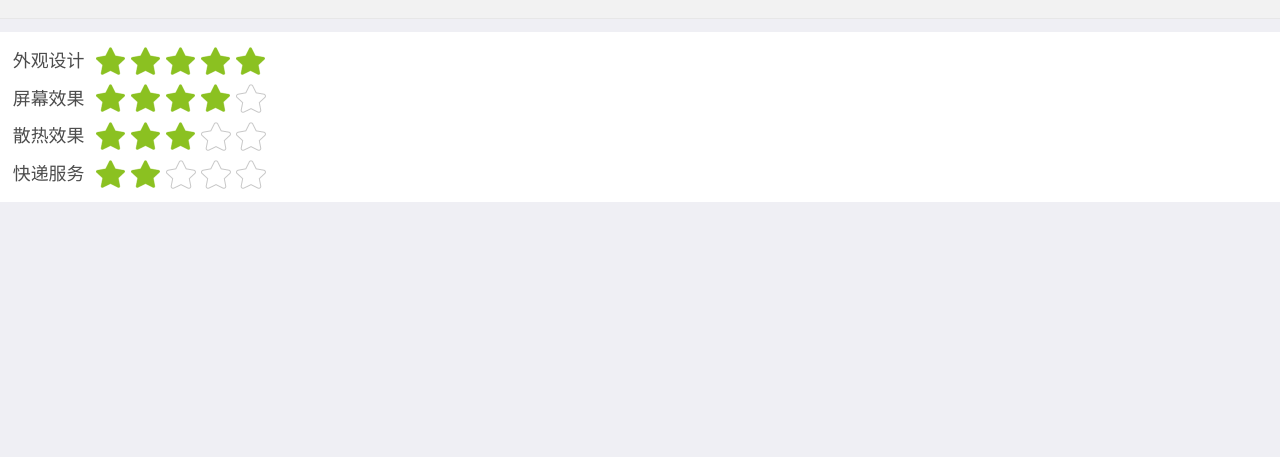
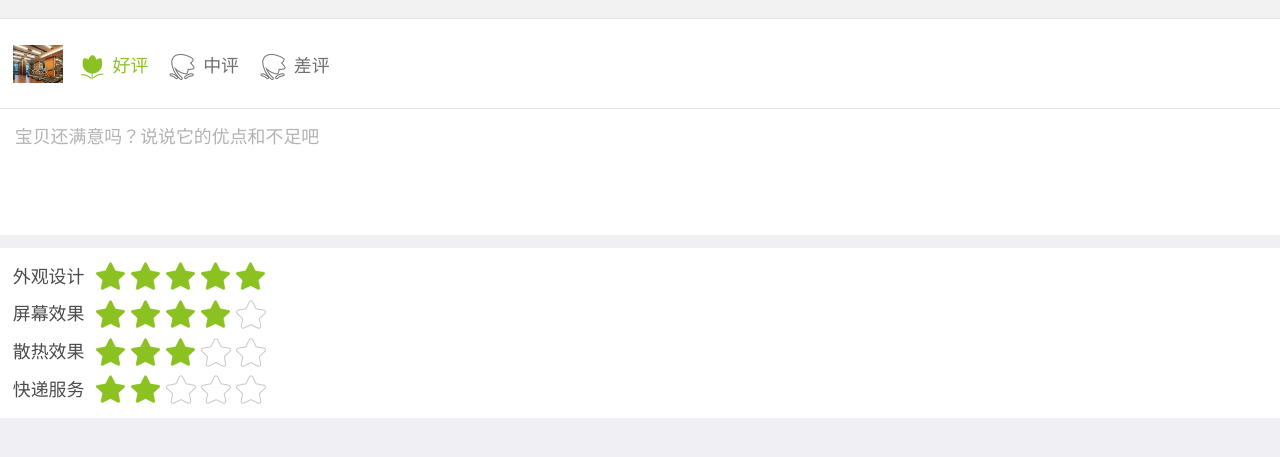
Before and after one commit to sheightshi/shuhua, a plain HTML site: page view/evaluate.html in a window 1280 px wide. Shown: the part 37-494 px from the top of the page. Drawn offline with Linux system fonts and the light colour scheme.

Commit message:
评论页面修改提交

```diff
--- a/static/css/global.css
+++ b/static/css/global.css
@@ -1239,16 +1239,16 @@ h1,h2,h3,h4,h5,h6,p { margin: 0; padding: 0; }
 .evaluate-level .img{ float: left; width: 50px; height: 50px; overflow: hidden;}
 .evaluate-level .img img{ width: 100%;}
 .evaluate-level-items{ float: left;}
-.evaluate-level-items .level-items{ display: inline-block;}
-.evaluate-level-items .level-items .icons{}
-.evaluate-level-items .level-items .icons-best{}
-.evaluate-level-items .level-items .icons-middle{}
-.evaluate-level-items .level-items .icons-bad{}
+.evaluate-level-items .level-items{ display: inline-block;margin-left: .5rem; margin-top: .25rem;}
+.evaluate-level-items .level-items .icons{ width: 32px; height: 32px; background: url(../images/icons-evaluate.png) no-repeat; background-size: 64px 64px;}
+.evaluate-level-items .level-items .icons-best{ background-position: 0 0 }
+.evaluate-level-items .level-items .icons-middle,
+.evaluate-level-items .level-items .icons-bad{background-position: -32px 0}
 .evaluate-level-items .level-items .txt{ color: #707070}
 .evaluate-level-items .level-items.active .txt{ color: #8bc121}
-.evaluate-level-items .level-items.active .icons-best{}
-.evaluate-level-items .level-items.active .icons-middle{}
-.evaluate-level-items .level-items.active .icons-bad{}
+.evaluate-level-items .level-items.active .icons-best{ background-position: 0 -32px}
+.evaluate-level-items .level-items.active .icons-middle,
+.evaluate-level-items .level-items.active .icons-bad{background-position: -32px -32px}
 .evaluate-content{ margin-top: .5rem; margin-left: -.5rem; margin-right: -.5rem; padding: .5rem; border-top: 1px solid #e5e5e5;}
 .evaluate-content .textarea{ border: 0; width: 100%; height: 80px;resize: none;}
 .evaluate-upload{ margin-top: .5rem;}
--- a/view/evaluate.html
+++ b/view/evaluate.html
@@ -21,14 +21,14 @@
             <a href="javascript:;" title="" class="external pull-right"><i class="icons icons-share"></i> </a>
         </header>
         <div class="content" id="content">
-            <!--<div class="evaluate-input">
-                <div class="evaluate-quick">
+            <div class="evaluate-input">
+                <!--<div class="evaluate-quick">
                     <button type="button" class="button">快速点评</button>
                     <button type="button" class="button active">高级点评</button>
-                </div>
+                </div>-->
                 <div class="evaluate-level">
                     <div class="img"><img src="../static/temp/product04.jpg"> </div>
-                    <div class="evaluate-level-items">
+                    <div class="evaluate-level-items" id="evaluate_level">
                         <p class="level-items active">
                             <i class="icons icons-best"></i>
                             <span class="txt">好评</span>
@@ -46,11 +46,11 @@
                 <div class="evaluate-content">
                     <textarea class="textarea" placeholder="宝贝还满意吗？说说它的优点和不足吧"></textarea>
                 </div>
-                <div class="evaluate-upload">
+            <!--<div class="evaluate-upload">
                     <div class="evaluate-upload-btn"><button class="button picture-upload" type="button " id="picture_upload">添加照片</button> </div>
                     <div class="evaluate-upload-btn"><button class="button video-upload" type="button" id="video_upload">添加视频</button> </div>
-                </div>
-            </div>-->
+                </div>-->
+            </div>
             <div class="evaluate-star">
                 <div class="evaluate-star-items">
                     <span class="tit">外观设计</span>
@@ -164,6 +164,11 @@
             },
         });
 
+        // 评价等级
+        $(document).on("click","#evaluate_level .level-items",function () {
+            $(this).siblings().removeClass("active");
+            $(this).addClass("active");
+        });
 
         // 评价分数
         $(document).on("click",".star-items .icons",function () {
```
Also changed, not shown: static/images/icons-evaluate.png (added).
